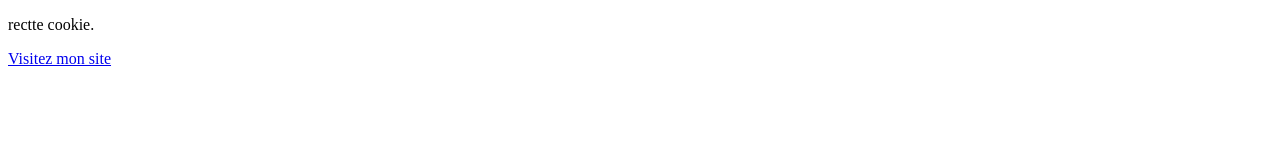
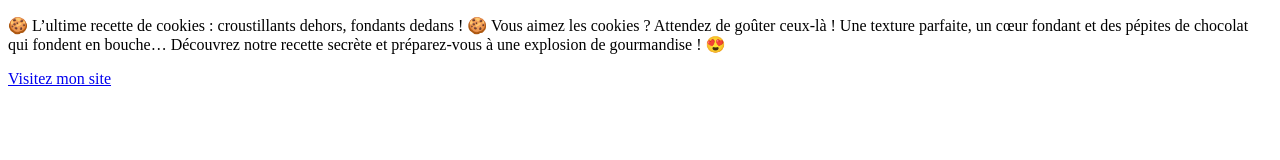
Before and after one commit to leontineths/leontineths.github.io, a plain HTML site: page index.html in a window 1280 px wide. Drawn offline with Linux system fonts and the light colour scheme.

Commit message:
Update index.html

```diff
--- a/index.html
+++ b/index.html
@@ -4,7 +4,9 @@
         <title> La vie est belle </title>
     </head>
     <body>
-        <p> rectte cookie.</p>
+        <p> 🍪 L’ultime recette de cookies : croustillants dehors, fondants dedans ! 🍪
+
+Vous aimez les cookies ? Attendez de goûter ceux-là ! Une texture parfaite, un cœur fondant et des pépites de chocolat qui fondent en bouche… Découvrez notre recette secrète et préparez-vous à une explosion de gourmandise ! 😍</p>
         <a href="https://www.google.com/url?sa=t&source=web&rct=j&opi=89978449&url=https://www.marmiton.org/recettes/recette_cookies-aux-pepites-de-chocolat-super-moelleux_57330.aspx&ved=2ahUKEwiCms_szqeMAxVMVKQEHeC4LVQQFnoECB0QAQ&usg=AOvVaw3gthBPrkBjUWETmi1Zmpwc">Visitez mon site</a>
 
     </body>
```
